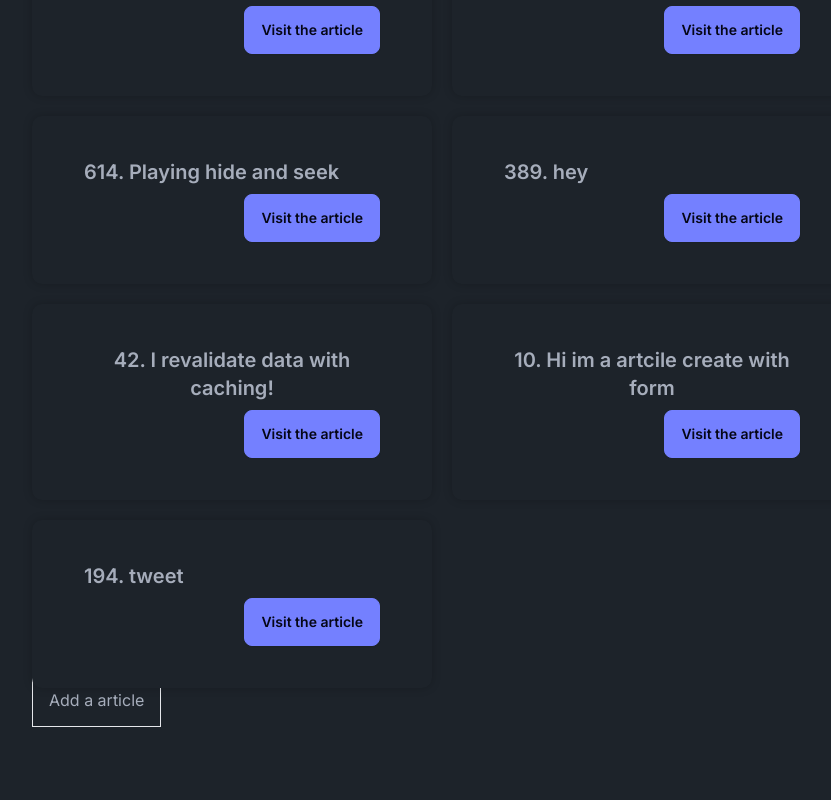
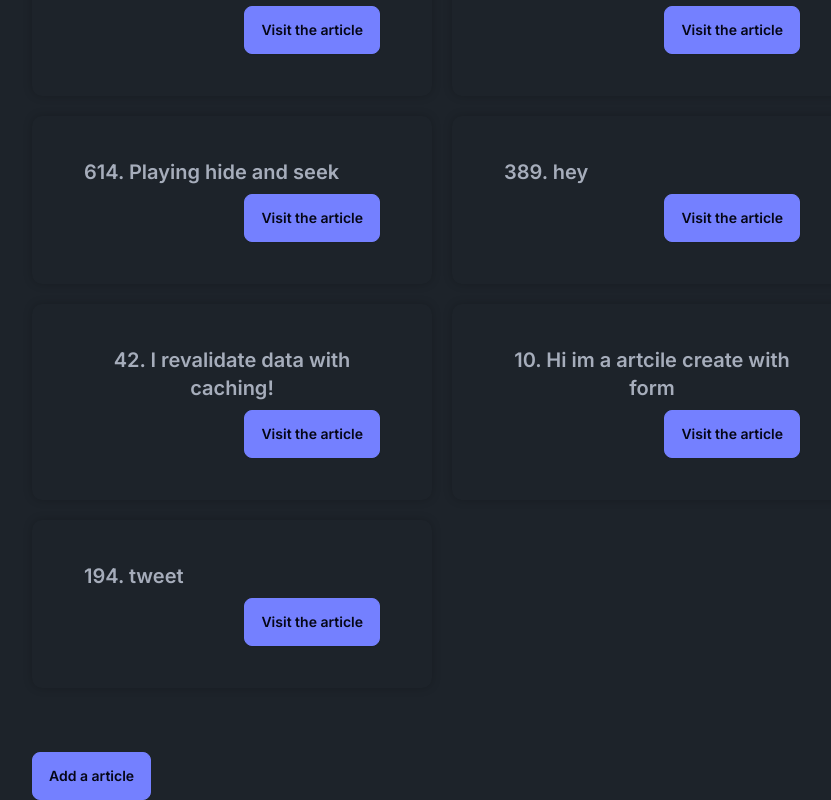
Before and after one commit to Yoni-Deserbaix/MyBlog, a Next.js app: page / in a window 1280 px wide. Shown: the part 944-1744 px from the top of the page, without its empty margins (48-879 px from the left). Before the commit the page ends 1671 px from the top, so only its background shows below. Built offline with nearby package versions, Linux system fonts and the light colour scheme; data requests are answered from the project's data file.

Commit message:
edit CSS with tailwind for button to add a article

```diff
--- a/app/page.tsx
+++ b/app/page.tsx
@@ -66,8 +66,8 @@ export default async function Home() {
           </div>
         ))}
       </div>
-      <div>
-        <Link href={"/articles/create"} className="p-[1rem] w-32 border">
+      <div className="mt-[4rem] card-actions justify-start">
+        <Link href={"/articles/create"} className="btn btn-primary">
           Add a article
         </Link>
       </div>
```
